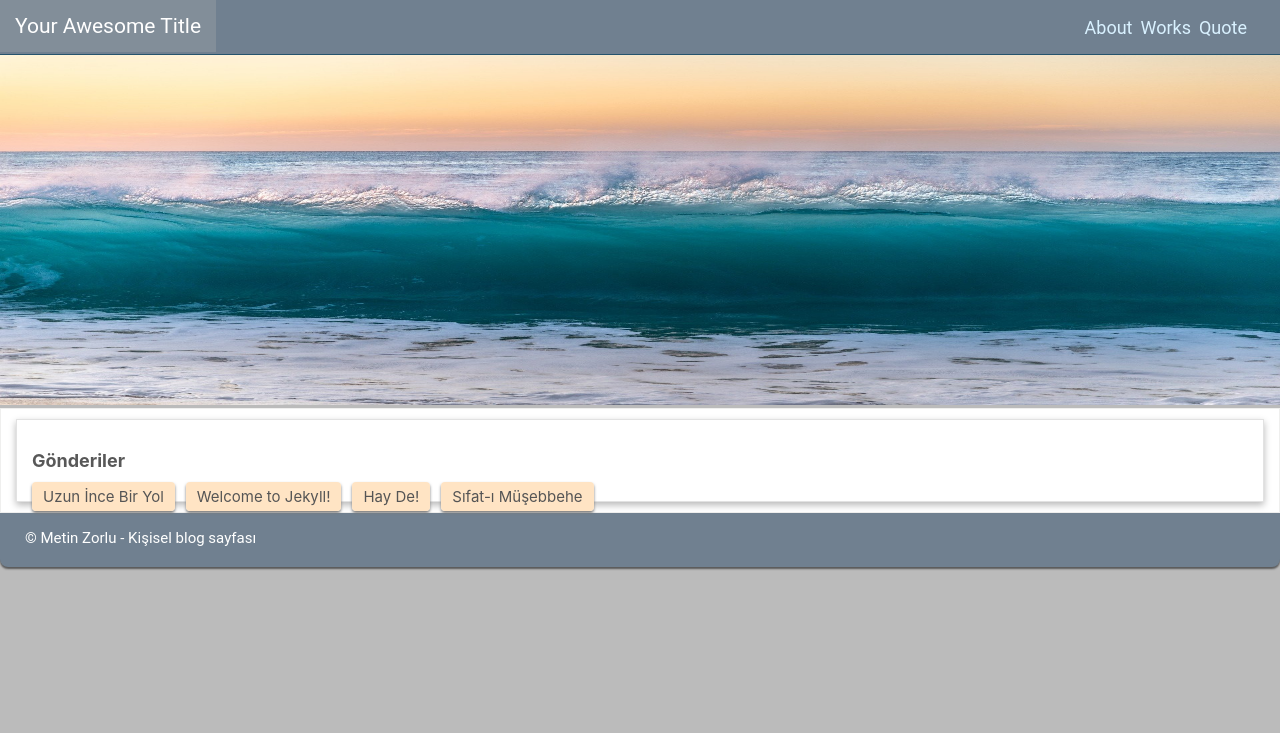
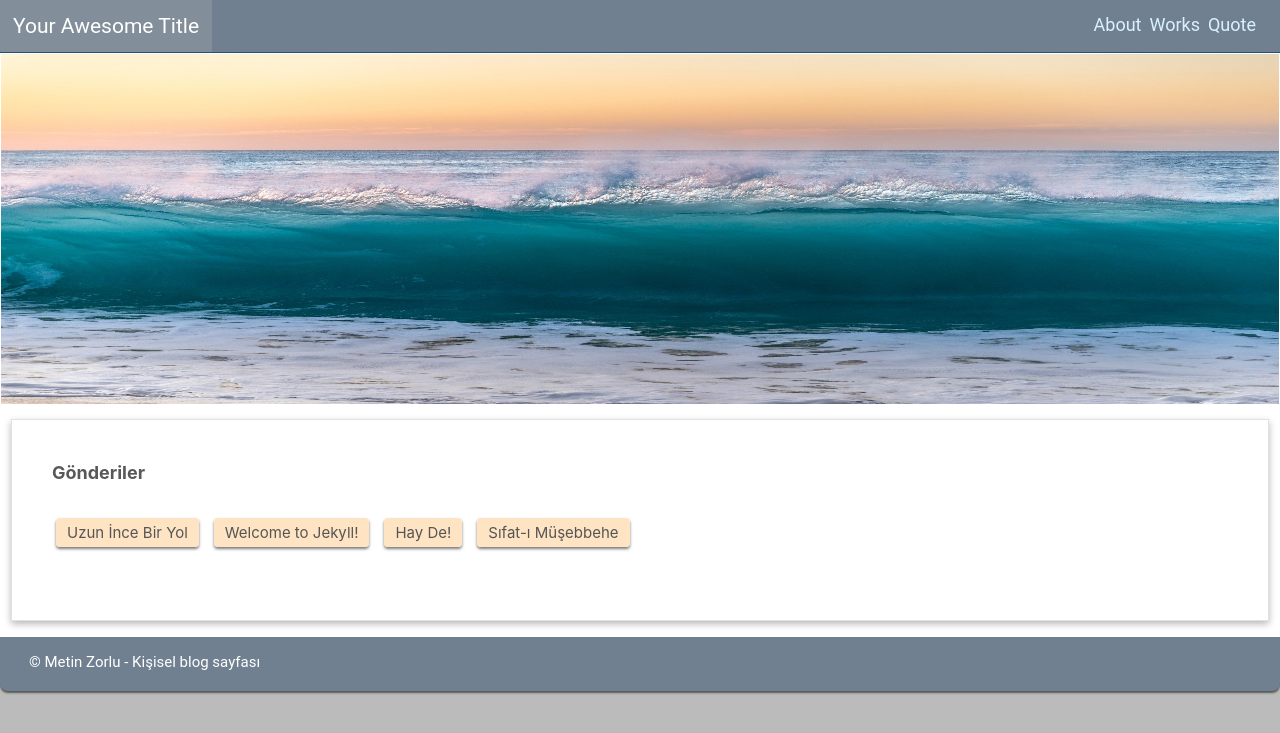
Before and after one commit to mtnzorlu/buhara, a Jekyll site: the page built from index.html, in a window 1280 px wide. Shown: the top 733 px of the page. Built offline with Jekyll 4.4.1, drawn with Linux system fonts in a browser that asks for light colours.

Commit message:
css and overflow

```diff
--- a/_config.yml
+++ b/_config.yml
@@ -3,7 +3,7 @@
 email: metinzorlu@msn.com
 description: Kişisel blog sayfası
 
-baseurl: "/buhara"
+baseurl: ""
 url: ""
 twitter_username: deruni
 github_username: mtnzorlu
--- a/_includes/header.html
+++ b/_includes/header.html
@@ -23,5 +23,7 @@
         </div>
 
     </header>
+    <div class="container">
 
     <img src="{{ site.baseurl }}/assets/img/i-1.jpg">
+      </div>
--- a/assets/css/main.css
+++ b/assets/css/main.css
@@ -1,28 +1,29 @@
-body {background: #bbb; margin: 0 auto; padding: 0; list-style: none; font: 14px roboto, sans-serif; width: 1180px;}
+body {background: #bbb; margin: 0 auto; padding: 0; box-sizing: border-box; list-style: none; font: 14px roboto, sans-serif; width: 1180px;}
 pre {color: #414141; background-color: #fcfcfc; padding: 11px; border: 1px solid #eee; font: 14px roboto, sans-serif;}
 .date {color: #464a5e; font: 12px roboto, sans-serif; border-top: 2px solid #ababab4d; padding: 5px; background-color: #f9f9ff;}
 .post-title {color: rgb(70, 83, 95); font: 22px roboto, sans-serif; border-bottom: 1px solid rgb(181, 209, 247); padding: 5px 0;}
-header {background-color: slategrey; color: #ffffff; height: 54px; font: 15px roboto, sans-serif; border-bottom: 1px solid #25536d;}
+header {background-color: slategrey; color: #ffffff; height: 52px;
+    border-bottom: 1px solid #25536d;}
 footer {background-color: slategrey; color: #ffffff; height: 24px; font: 15px roboto, sans-serif;
     padding: 15px 25px; border-radius: 0 0 8px 8px; line-height: 20px; box-shadow: #585858 0 2px 2px;}
-.title {float: left; color: #ffffff; padding: 14px 15px; background: #ababab4d; margin: 0;}
-.title a {color: #ffffff; font: 21px roboto, sans-serif;} .title a:hover {color: #d6ebfc;}
-.menu {padding: 2px 20px; float: right;}
+.title {float: left; color: #ffffff; padding: 0 13px; background: #ababab4d; margin: 0;}
+.title a {color: #ffffff; font: 21px roboto, sans-serif; line-height: 52px;} .title a:hover {color: #d6ebfc;}
+.menu {padding: 0 15px; float: right;}
 ul {padding: 0 5px;}
-li { padding-right: 8px; text-decoration: none; list-style-type: none; float: left;}
+li {text-decoration: none; list-style-type: none; float: left; padding: 0 4px;}
 .menu a {color: #d9f1ff; font: 18px roboto, sans-serif;}
 .menu a:hover {color: #b0e2ff; border-bottom: 2px solid #d9f1ff;}
-.container {background-color: white; padding: 0 15px; border: 1px solid #efefee; color: #444; font: 16px roboto, sans-serif;}
-.box {align-items: center; background-color: white; padding: 15px 40px 65px 40px; margin: 10px 0;
+.container {background-color: white; padding: 1px;}
+.box {background-color: white; padding: 15px 40px 65px 40px; margin: 10px;
     box-shadow: #b8b8b8 0 3px 7px; border: 1px solid #e2e2e2; color: #444; font: 16px roboto, sans-serif;}
-.content.list {text-decoration: none; list-style-type: none; float: left;}
+.content.list {text-decoration: none; list-style-type: none; display: inline-block; padding: 10px;}
 .box li {padding-right: 11px;} .box li a {background-color: bisque; color: #555; padding: 5px 11px; border-radius: 4px; box-shadow: #7a7a7a 0 2px 3px;}
 .box li a:hover {background-color: #3b5a7c; color: #fff0d9; text-decoration: none;}
 a, h1, h2, h3, h4, h5, h6 {
     font-family: -apple-system, BlinkMacSystemFont, 'Segoe UI', Roboto, Oxygen, Ubuntu, Cantarell, 'Open Sans', 'Helvetica Neue', sans-serif;}
 a {color: #2670a1; font-size: 15px; text-decoration: none;} a:hover {color: #3281b6;}
 h2 {color: #585858; font-size: 18px;}
-img {width: 100%; height: 350px;}
+.container img {width: 100%; height: 350px;}
 
     table{font: 22px 'Noto Naskh Arabic', arial, sans-serif; margin: 2px 0; text-align: center;
     color: #444444; border: 1px solid #c4c4c4; border-collapse: collapse;}
@@ -35,10 +36,10 @@
     body {
     width: 100%;
     }
-    .box {padding: 15px; font: 15px roboto, sans-serif; line-height: 21px;}
+    .box {margin-bottom: 15px; overflow-y: auto; line-height: 45px;}
 }
-@media screen and (max-device-width: 358px) {
-    header {height: 77px;}
+@media screen and (max-device-width: 458px) {
+    .menu a {font: 13px roboto, sans-serif;} .title a{font: 14px roboto, sans-serif; line-height: 52px;} header {height: 50px;}
 }
 
 @import url('https://fonts.googleapis.com/css2?family=Noto+Naskh+Arabic&display=swap');
```
Also changed, not shown: 1 other file.
